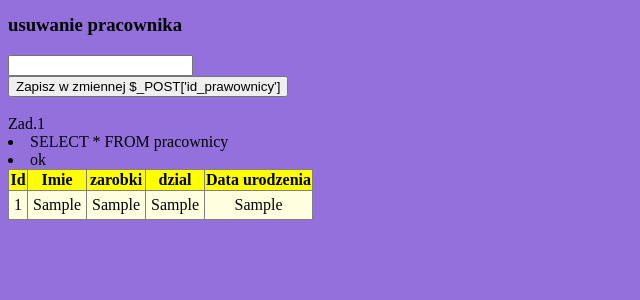
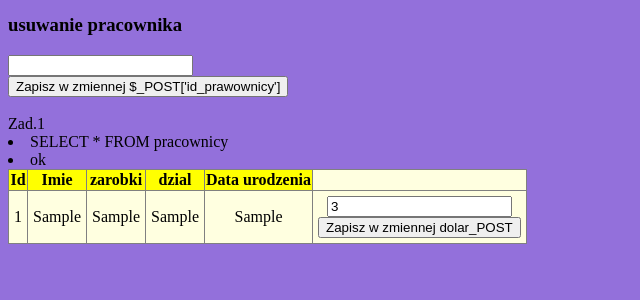
Before and after one commit to AD-2018/sql-php-pierwsza_strona-asia752, a PHP site: page /daneDoBazy.php in a window 1280 px wide. Shown: the part 169-469 px from the top of the page, without its empty margins (0-640 px from the left). Run offline with PHP 8.4, Linux system fonts and the light colour scheme; tables that the repository leaves empty or names only in its code hold one stand-in row (values such as "Sample post"); data that the repository does not hold is empty.

Commit message:
Update daneDoBazy.php

```diff
--- a/daneDoBazy.php
+++ b/daneDoBazy.php
@@ -39,7 +39,17 @@ echo('<th>Id</th><th>Imie</th><th>zarobki</th><th>dzial</th><th>Data urodzenia</
 
     while($row=mysqli_fetch_assoc($result)){
         echo('<tr>');
-        echo('<td>'.$row['id_pracownicy'].'</td>'.'<td>'.$row['imie'].'</td>'.'<td>'.$row['zarobki'].'</td>'.'<td>'.$row['dzial'].'</td>'.'<td>'.$row['data_urodzenia'].'</td>');
+        echo('<td>'.$row['id_pracownicy'].'</td>'.'<td>'.$row['imie'].'</td>'.'<td>'.$row['zarobki'].'</td>'.'<td>'.$row['dzial'].'</td>'.'<td>'.$row['data_urodzenia'].'</td>'.
+
+	     '<td>
+
+	     <form action="delete.php" method="POST">
+  		<input type="number" name="id" value="3"></br>
+   		<input type="submit" value="Zapisz w zmiennej dolar_POST">
+	</form>
+
+	     </td>');
+
         echo('</tr>');
     }
   echo('</table>');
```
